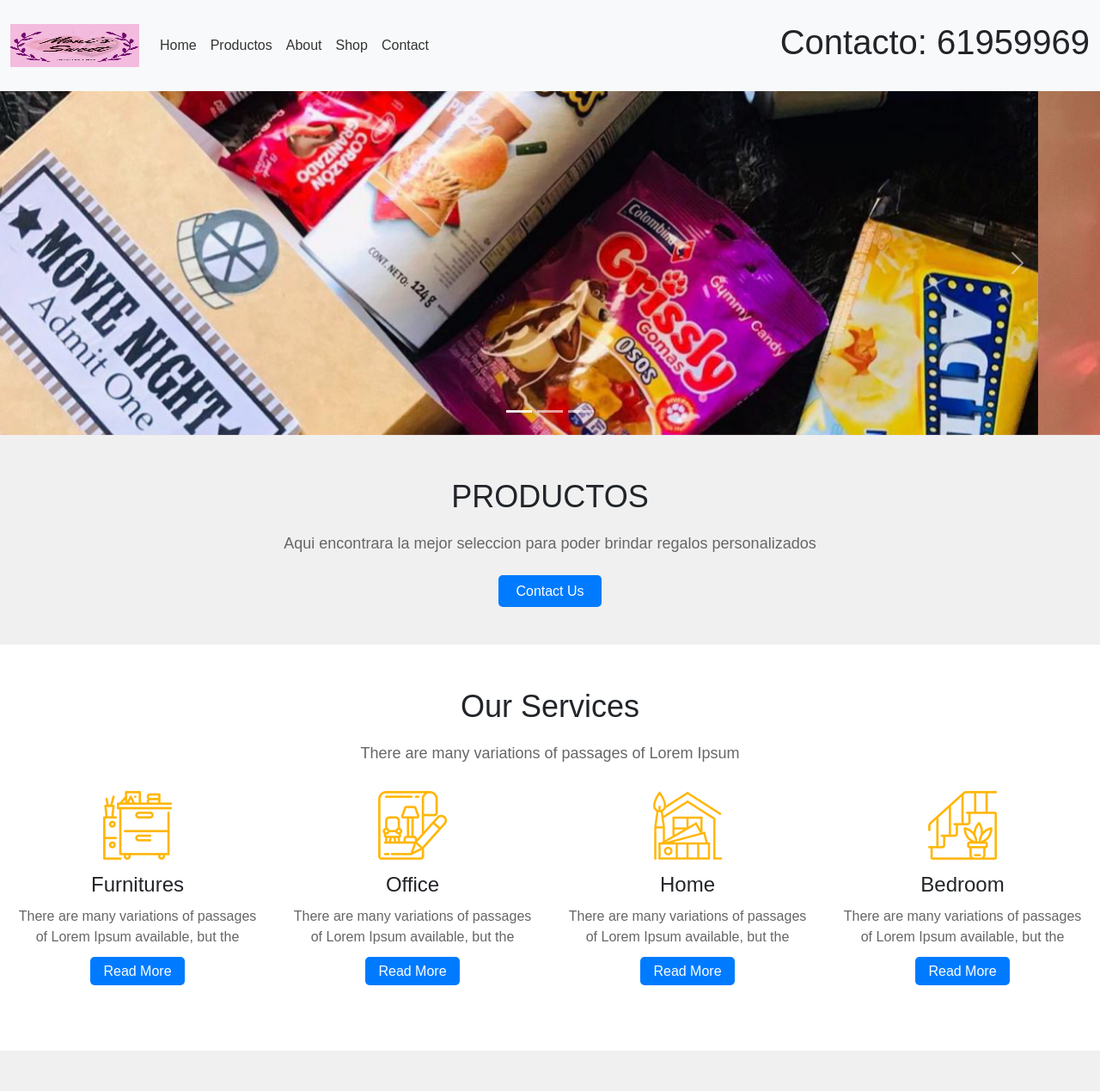
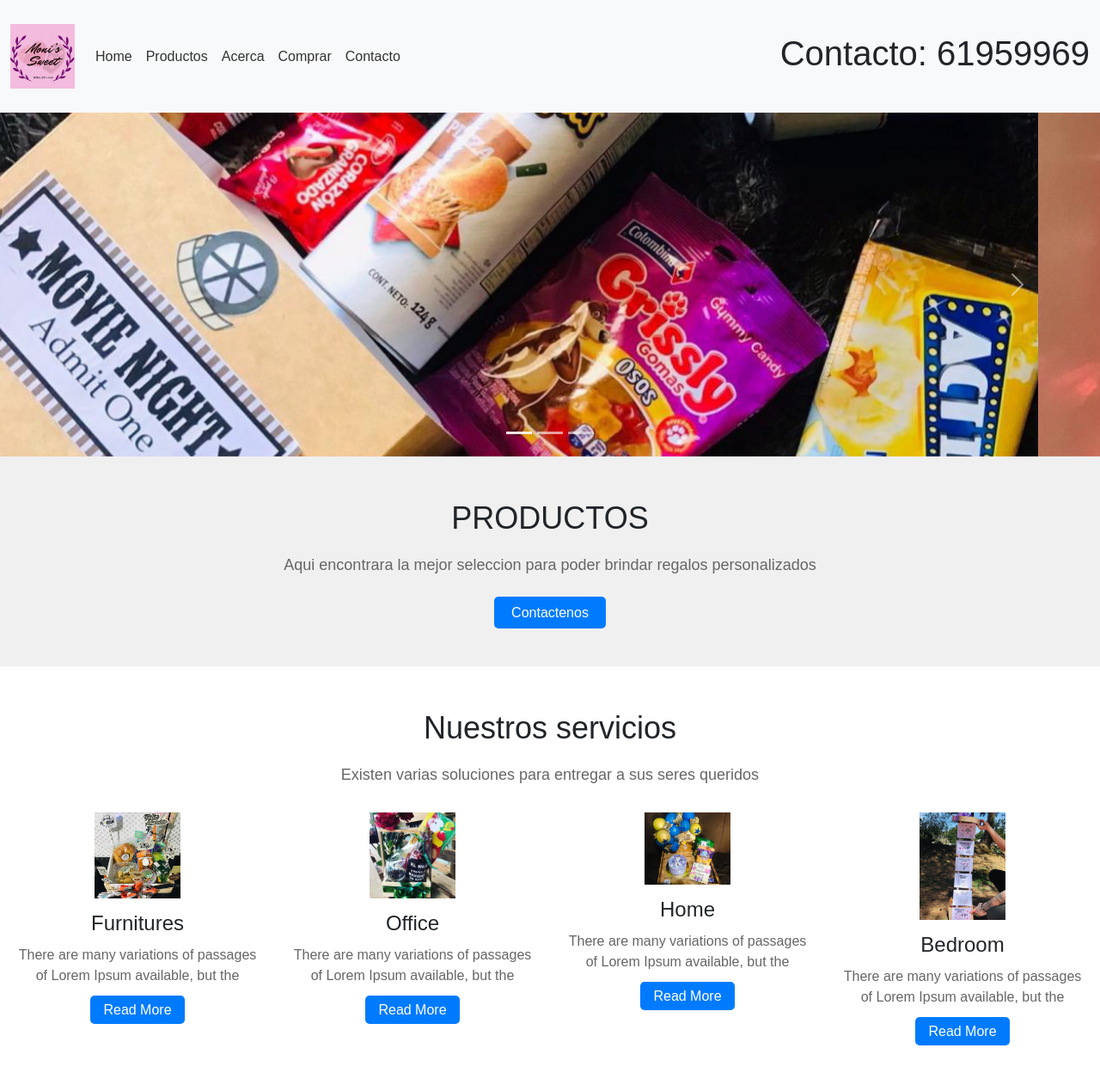
Before and after one commit to wsalabad06/Proy, a website: page index.html in a window 1280 px wide. Shown: the top 1269 px of the page at 86% size. Drawn offline with nearby package versions, Linux system fonts and the light colour scheme.

Commit message:
Actualiza contenido del sitio para reflejar regalos manuales

```diff
--- a/css/style.css
+++ b/css/style.css
@@ -1,9 +1,4 @@
 /*Proyecto*/
-/*imagen logo*/
-.navbar-brand img {
-    width: 150px;  /* Ajusta el ancho a 150 píxeles */
-    height: 150px; /* Ajusta el alto a 100 píxeles */
-}
 
 body {
     background-color: pink;
@@ -20,7 +15,8 @@
  }
 
  .header_section .navbar-brand img {
-    max-height: 50px;
+    max-width: 75px;  /* Ajusta el ancho a 150 píxeles */
+    height: 75px; /* Ajusta el alto a 100 píxeles */
  }
 
  .navbar-nav .nav-link {
--- a/index.html
+++ b/index.html
@@ -28,16 +28,16 @@
                      <a class="nav-link" href="index.html">Home</a>
                   </li>
                   <li class="nav-item">
-                     <a class="nav-link" href="services.html">Productos</a>
+                     <a class="nav-link" href="productos.html">Productos</a>
                   </li>
                   <li class="nav-item">
-                     <a class="nav-link" href="about.html">About</a>
+                     <a class="nav-link" href="acerca.html">Acerca</a>
                   </li>
                   <li class="nav-item">
-                     <a class="nav-link" href="shop.html">Shop</a>
+                     <a class="nav-link" href="comprar.html">Comprar</a>
                   </li>
                   <li class="nav-item">
-                     <a class="nav-link" href="contact.html">Contact</a>
+                     <a class="nav-link" href="contacto.html">Contacto</a>
                   </li>
                </ul>
             </div>
@@ -88,18 +88,18 @@
       <h1 class="furniture_text">PRODUCTOS</h1>
       <p class="there_text">Aqui encontrara la mejor seleccion para poder brindar regalos personalizados</p>
       <div class="contact_bt_main">
-         <div class="contact_bt"><a href="contact.html">Contact Us</a></div>
+         <div class="contact_bt"><a href="contact.html">Contactenos</a></div>
       </div>
    </div>
    <!-- Fin de la sección de banner -->
 
    <!-- Sección de servicios -->
    <main class="services_section layout_padding">
-      <h1 class="services_taital">Our Services</h1>
-      <p class="many_taital">There are many variations of passages of Lorem Ipsum</p>
+      <h1 class="services_taital">Nuestros servicios</h1>
+      <p class="many_taital">Existen varias soluciones para entregar a sus seres queridos</p>
       <div class="services_section2 layout_padding">
          <div class="col-article">
-            <div class="icon_1"><img src="images/icon-1.png" alt="Icon 1"></div>
+            <div class="icon_1"><img src="images/Art-4.jpeg" alt="Art4"></div>
             <h2 class="furnitures_text">Furnitures</h2>
             <p class="dummy_text">There are many variations of passages of Lorem Ipsum available, but the</p>
             <div class="read_bt_main">
@@ -107,7 +107,7 @@
             </div>
          </div>
          <div class="col-article">
-            <div class="icon_1"><img src="images/icon-2.png" alt="Icon 2"></div>
+            <div class="icon_1"><img src="images/Art-5.jpeg" alt="Art5"></div>
             <h2 class="furnitures_text">Office</h2>
             <p class="dummy_text">There are many variations of passages of Lorem Ipsum available, but the</p>
             <div class="read_bt_main">
@@ -115,7 +115,7 @@
             </div>
          </div>
          <div class="col-article">
-            <div class="icon_1"><img src="images/icon-3.png" alt="Icon 3"></div>
+            <div class="icon_1"><img src="images/Art-6.jpeg" alt="Art6"></div>
             <h2 class="furnitures_text">Home</h2>
             <p class="dummy_text">There are many variations of passages of Lorem Ipsum available, but the</p>
             <div class="read_bt_main">
@@ -123,7 +123,7 @@
             </div>
          </div>
          <div class="col-article">
-            <div class="icon_1"><img src="images/icon-4.png" alt="Icon 4"></div>
+            <div class="icon_1"><img src="images/Art-7.jpeg" alt="Art7"></div>
             <h2 class="furnitures_text">Bedroom</h2>
             <p class="dummy_text">There are many variations of passages of Lorem Ipsum available, but the</p>
             <div class="read_bt_main">
```
